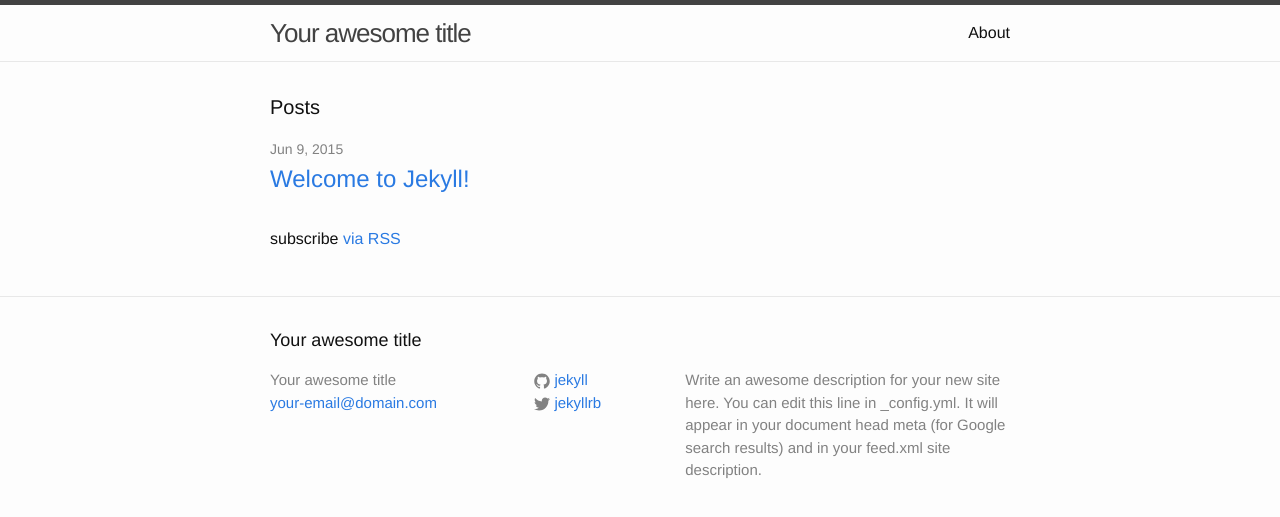
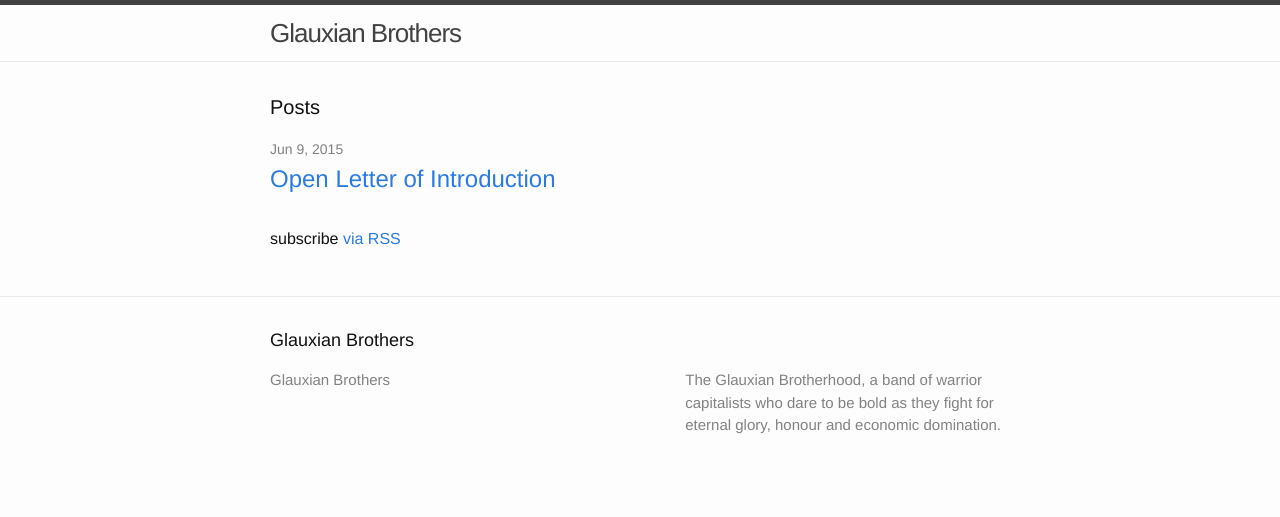
Before and after one commit to glauxian/glauxian.github.io, a Jekyll site: the page built from index.html, in a window 1280 px wide. Shown: the top 517 px of the page. Built offline with Jekyll 4.4.1, drawn with Linux system fonts in a browser that asks for light colours.

```diff
--- /dev/null
+++ b/CNAME
@@ -0,0 +1 @@
+www.glauxian.com
--- a/_config.yml
+++ b/_config.yml
@@ -1,14 +1,10 @@
 # Site settings
-title: Your awesome title
-email: your-email@domain.com
+title: Glauxian Brothers
 description: > # this means to ignore newlines until "baseurl:"
-  Write an awesome description for your new site here. You can edit this
-  line in _config.yml. It will appear in your document head meta (for
-  Google search results) and in your feed.xml site description.
-baseurl: "" # the subpath of your site, e.g. /blog/
-url: "http://yourdomain.com" # the base hostname & protocol for your site
-twitter_username: jekyllrb
-github_username:  jekyll
+  The Glauxian Brotherhood, a band of warrior capitalists who dare to be
+  bold as they fight for eternal glory, honour and economic domination.
+baseurl: ""
+url: "http://www.glauxian.com"
 
 # Build settings
 markdown: kramdown
```
Also changed, not shown: _posts/2015-06-09-open-letter-of-introduction.markdown (added, +74 -0 lines), _posts/2015-06-09-welcome-to-jekyll.markdown (deleted, +0 -25 lines), about.md (deleted, +0 -11 lines).
